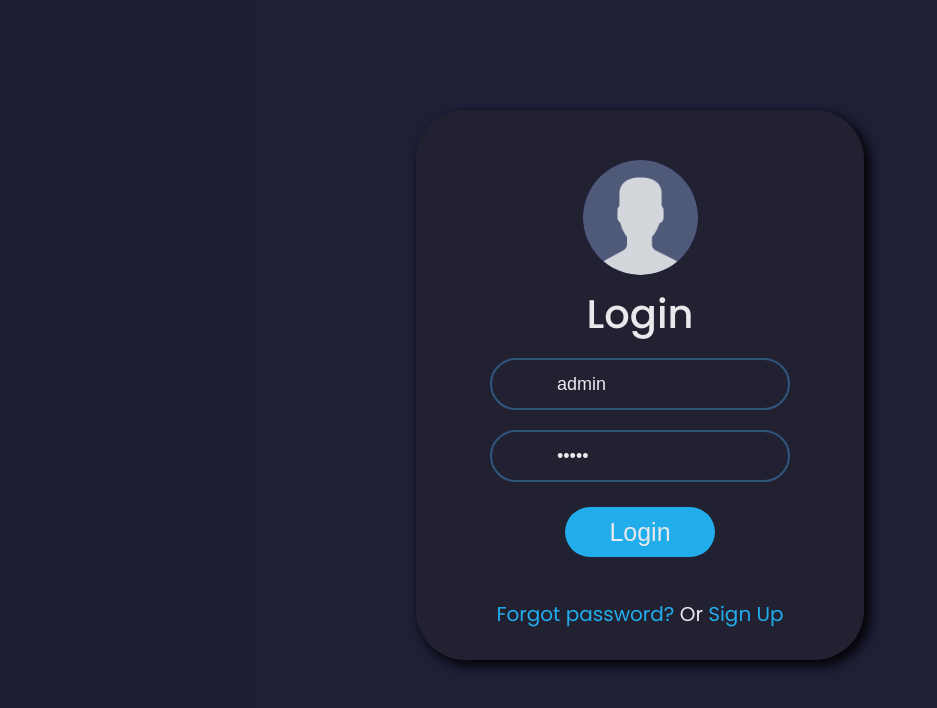
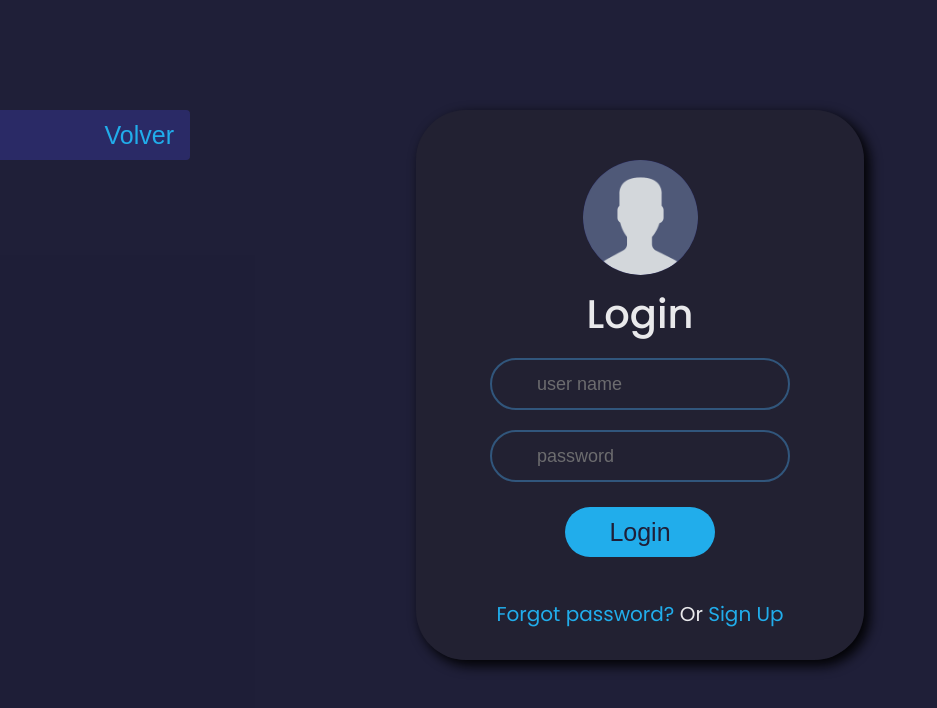
Before and after one commit to federey99/APIS_UADE, a React (Create React App) app in the folder cv_api/: page /login in a window 1280 px wide. Shown: the top 708 px of the page, without its empty margins (0-937 px from the left). Built offline with nearby package versions, Linux system fonts and the light colour scheme.

Commit message:
se hacen cambios de UI

```diff
--- a/cv_api/src/components/login/Login.jsx
+++ b/cv_api/src/components/login/Login.jsx
@@ -1,8 +1,7 @@
 import React from 'react'
 import profile from "../../assets/usuario.png"
-import users from "../../assets/favicon.png"
-import pass from "../../assets/favicon.png"
 import {Link} from 'react-router-dom'
+import {BiUser} from 'react-icons/bi'
 import './login.css'
 
 const Login = () => {
@@ -12,6 +11,9 @@ const Login = () => {
     return (
 
         <div className='login'>
+            <Link to="/">
+                <button className='btn-secondary'>Volver</button>
+            </Link>
             <div className='sub-login'>
                 <div>
                     <div className='imgs'>
@@ -22,16 +24,14 @@ const Login = () => {
                     <div>
                         <h1 className="titulo-login">Login</h1>
                         <div>
-                            <img src={users} alt="users" className='users' />
-                            <input value={usr} type="text" placeholder='user name' className='name' />
+                            <input type="text" placeholder='user name' className='name'></input>
                         </div>
                         <div className='second-input'>
-                            <img src={pass} alt="pass" className='users' />
-                            <input value={pw} type="password" placeholder='password' className='name' />
+                            <input  type="password" placeholder='password' className='name' />
                         </div>
                         <div className='login-button'>
                             <Link to="/solicitudes">
-                                <button>Login</button>
+                                <button className='btn-primary'>Login</button>
                             </Link>
                         </div>
                         <p className='link'>
--- a/cv_api/src/components/login/login.css
+++ b/cv_api/src/components/login/login.css
@@ -62,7 +62,7 @@ input {
 }
 
 .name {
-    padding-left: 65px;
+    padding-left: 45px;
     font-size: 18px;
 }
 
--- a/cv_api/src/components/services/Services.jsx
+++ b/cv_api/src/components/services/Services.jsx
@@ -17,15 +17,15 @@ const Services = () => {
           <ul className="service__list">
             <li>
               <BiCheck className='service__list-icon'/>
-              <p>Capacidad para diseñar interfaces de usuario atractivas y centradas en el usuario utilizando herramientas de diseño gráfico y prototipado.</p>
+              <p>Capacidad para diseñar interfaces de usuario atractivas y centradas en el usuario final.</p>
             </li>
             <li>
               <BiCheck className='service__list-icon'/>
-              <p>Conocimientos de principios de diseño UI/UX, como la jerarquía visual, la usabilidad y la experiencia del usuario.</p>
+              <p>Conocimientos de principios de diseño UI/UX, como la usabilidad y la experiencia del usuario.</p>
             </li>
             <li>
               <BiCheck className='service__list-icon'/>
-              <p>Capacidad para realizar pruebas de usabilidad y recopilar comentarios de los usuarios para mejorar continuamente el diseño.</p>
+              <p>Capacidad para realizar pruebas de usabilidad y para mejorar continuamente el diseño.</p>
             </li>
             <li>
               <BiCheck className='service__list-icon'/>
--- a/cv_api/src/components/services/services.css
+++ b/cv_api/src/components/services/services.css
@@ -44,7 +44,7 @@
 .service__list-icon{
     color: var(--color-primary);
     margin-top: 2px;
-    font-size: 1rem;
+    font-size: 2rem;
 }
 
 .service__list p{
--- a/cv_api/src/index.css
+++ b/cv_api/src/index.css
@@ -111,6 +111,15 @@ a:hover{
     border: none;
     border-radius: 4px;
     cursor: pointer;
+    transition: transform 0.3s ease;
+    width: 250px;
+    position: absolute;
+    left: -60px;
+    text-align: right;
+}
+
+.btn-secondary:hover {
+    transform: translateX(30px);
 }
 
 img{
```
